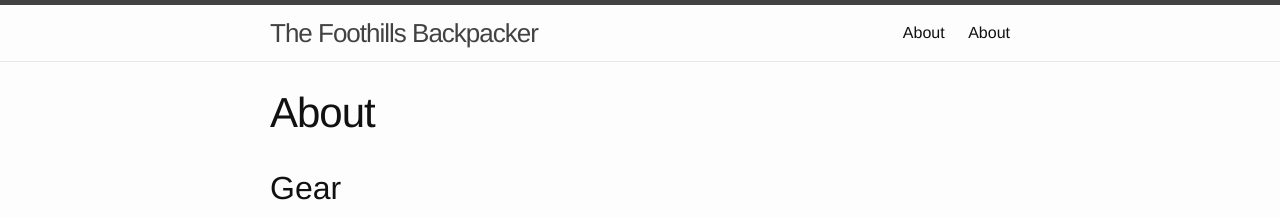
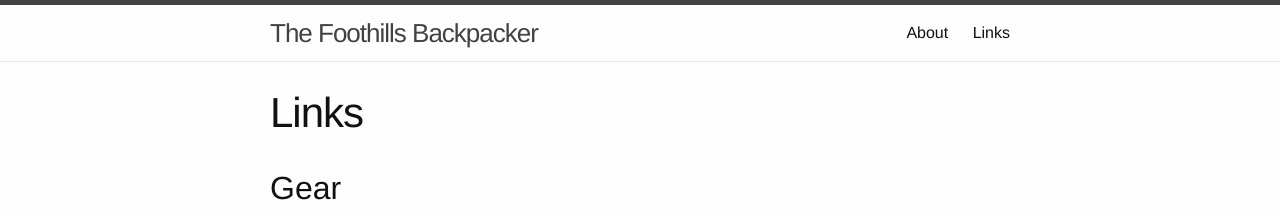
Before and after one commit to joncoop/foothills-backpacker, a Jekyll site: the page built from links.md, in a window 1280 px wide. Shown: the top 217 px of the page. Built offline with Jekyll 4.4.1, drawn with Linux system fonts in a browser that asks for light colours.

Commit message:
Fixed link page

```diff
--- a/links.md
+++ b/links.md
@@ -1,7 +1,7 @@
 ---
 layout: page
-title: About
-permalink: /about/
+title: Links
+permalink: /links/
 ---
 
 ## Gear
```
